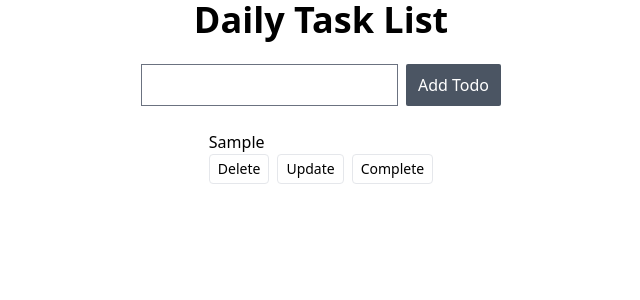
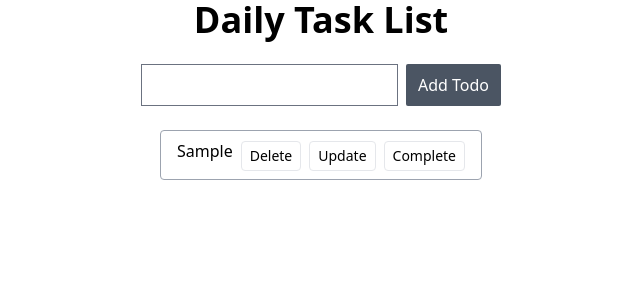
Before and after one commit to mfundoshabalala/daily-task-list, a Next.js app: page / in a window 1280 px wide. Both pictures are taken after typing "Sample" into the empty fields and a click on the button "Add Todo". Shown: the top 300 px of the page, without its empty margins (319-959 px from the left). Built offline with nearby package versions, Linux system fonts and the light colour scheme; what @graxmonzo/tailwind-caret-color would draw is missing.

Commit message:
TodoItem.tsx styles update

```diff
--- a/components/TodoItem.tsx
+++ b/components/TodoItem.tsx
@@ -29,9 +29,9 @@ const TodoItem: React.FC<TodoProps> = ({ todo }) => {
 	}
 
 	return (
-		<li>
-			<p className="">{task}</p>
-			<div className="flex gap-2">
+		<li className="flex justify-between w-full gap-2 min-h-[50px] max-w-md px-4 py-2 border rounded border-gray-400 font-light">
+			<p className="capitalize">{task}</p>
+			<div className="flex items-end gap-2">
 				<Button title="Delete" onClick={() => handleDeleteTodo(taskId)} />
 				<Button title="Update" onClick={() => handleUpdateTodo(taskId, task)} />
 				<Button title="Complete" onClick={() => handleCompleteTodo(taskId)} />
```
